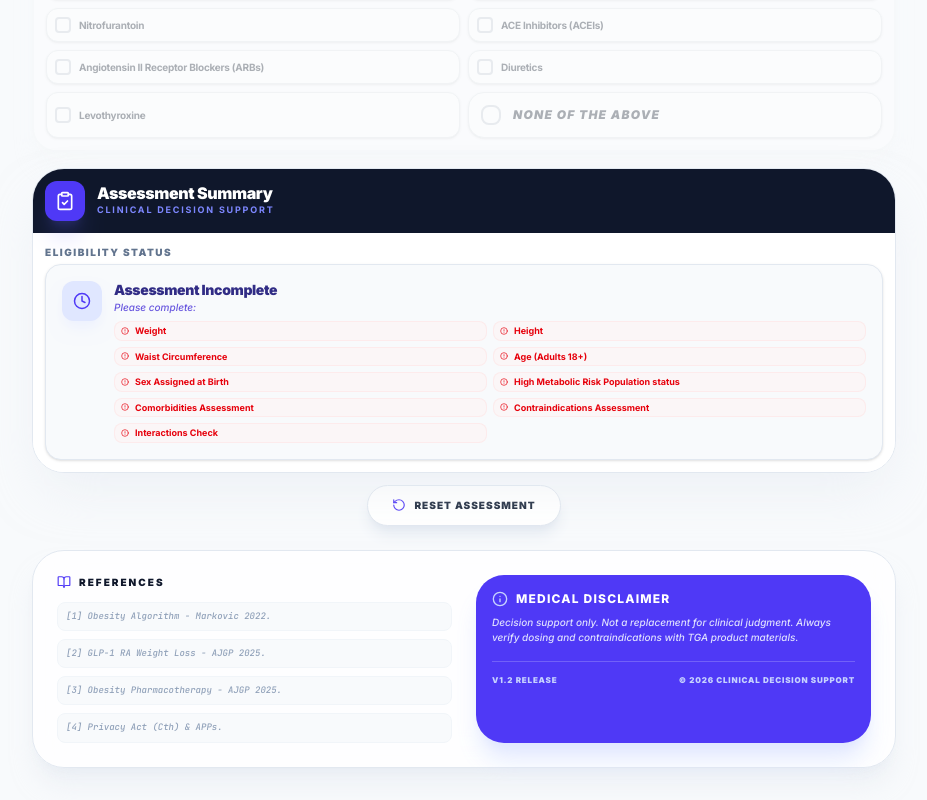
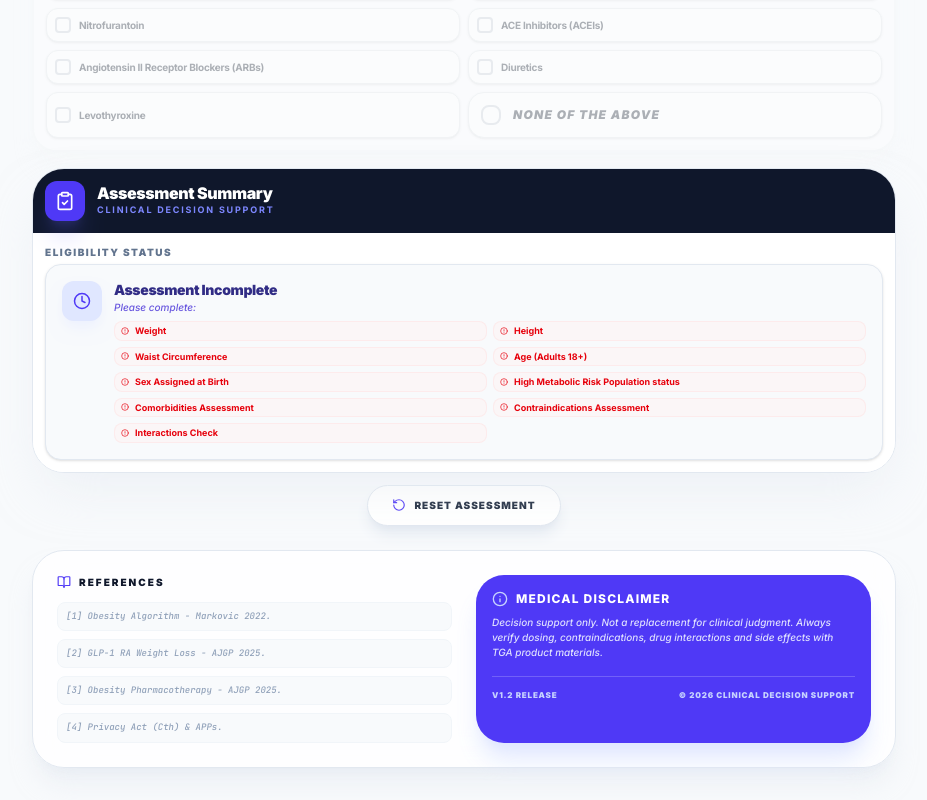
Before and after one commit to rjgoodwin/GLP-1-RA-CLINICAL-DECISION-SUPPORT-TOOL, a React (Vite) app: page / in a window 1280 px wide. Shown: the part 1498-2298 px from the top of the page, without its empty margins (176-1103 px from the left). Built offline with nearby package versions, Linux system fonts and the light colour scheme.

Commit message:
feat: Enhance medical disclaimer text
Expand disclaimer to include verification of drug interactions and side effects with TGA product materials, improving patient safety guidance.

```diff
--- a/src/App.tsx
+++ b/src/App.tsx
@@ -1697,7 +1697,7 @@ export default function App() {
                 <h3 className="font-extrabold uppercase tracking-widest text-xs">Medical Disclaimer</h3>
               </div>
               <p className="text-[10px] font-medium leading-normal text-indigo-50/90 italic">
-                Decision support only. Not a replacement for clinical judgment. Always verify dosing and contraindications with TGA product materials.
+                Decision support only. Not a replacement for clinical judgment. Always verify dosing, contraindications, drug interactions and side effects with TGA product materials.
               </p>
               <div className="mt-4 pt-3 border-t border-white/20 flex items-center justify-between text-[8px] font-black uppercase tracking-widest text-indigo-200">
                 <span>V1.2 Release</span>
```
